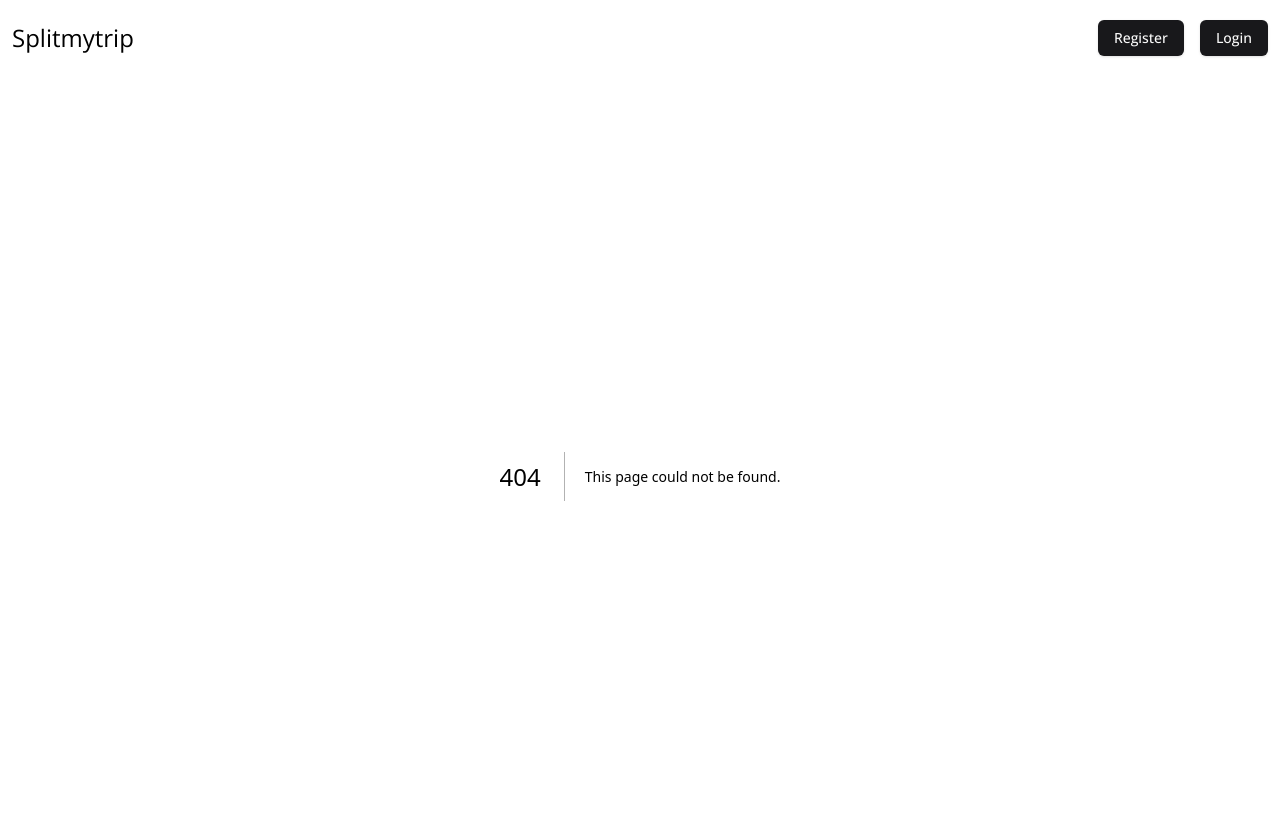
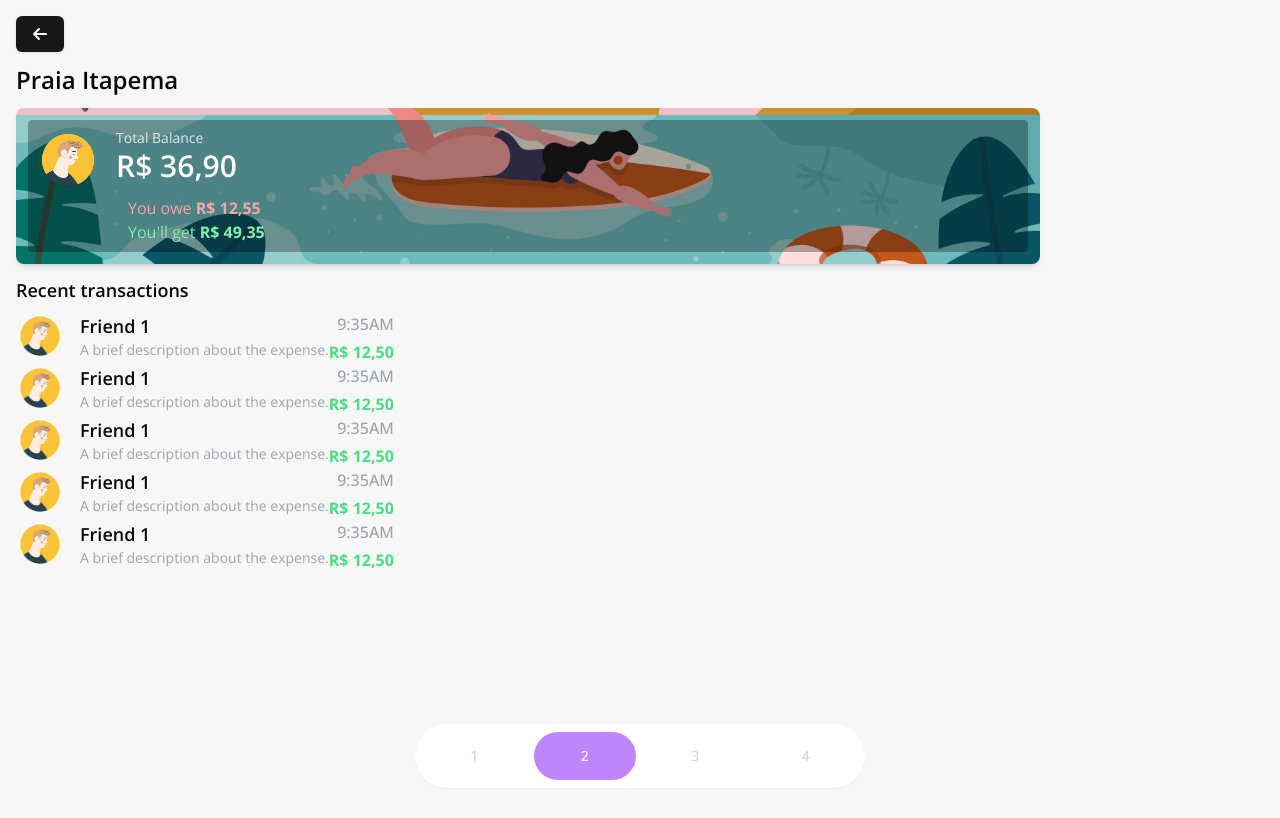
Before and after one commit to pedronunes21/split-my-trip, a Next.js app: page /group/1 in a window 1280 px wide. Before the commit this address had no page. Shown: the top 818 px of the page. Built offline with nearby package versions, Linux system fonts and the light colour scheme.

Commit message:
Creating dynamic group page

```diff
--- /dev/null
+++ b/app/group/[slug]/page.tsx
@@ -0,0 +1,82 @@
+import { Button } from '@/components/ui/button';
+import Image from 'next/image';
+import React from 'react'
+import { FaArrowLeft } from 'react-icons/fa6';
+
+function GroupPage() {
+    return (
+        <div className="flex flex-col justify-center p-4 gap-3">
+            <div>
+                <Button className="flex items-center gap-2">
+                    <FaArrowLeft />
+                </Button>
+            </div>
+            <h3 className='text-2xl font-semibold'>Praia Itapema</h3>
+            <div className="max-w-screen-lg w-full bg-white rounded-lg shadow-md p-3 flex items-start space-x-4 bg-[url('/beach-bg.jpg')] bg-cover bg-center">
+                <div className='flex items-start space-x-4 bg-black bg-opacity-30 rounded-sm p-2 w-full'>
+                    <div className="flex-shrink-0">
+                        <Image
+                            className="h-16 w-16 rounded-full"
+                            src="/avatar.webp"
+                            alt="Profile Picture"
+                            width={64}
+                            height={64}
+                        />
+                    </div>
+                    <div>
+                        <div className="flex flex-col">
+                            <span className="text-sm font-regular text-gray-200">Total Balance</span>
+                            <strong className="text-3xl font-semibold text-white">R$ 36,90</strong>
+                        </div>
+                        <div className="flex flex-col pt-3 pl-3">
+                            <span className="text-red-300">
+                                You owe <strong>R$ 12,55 </strong>
+                            </span>
+                            <span className="text-green-300">
+                                You'll get <strong>R$ 49,35</strong>
+                            </span>
+                        </div>
+                    </div>
+                </div>
+            </div>
+
+            <div>
+                <h3 className="text-lg font-semibold pb-2">Recent transactions</h3>
+                <ul className="flex flex-col">
+                    {Array.from({ length: 5 }).map((_, index) => (
+                        <li key={index} className="flex items-start gap-4">
+                            <div>
+                                <Image
+                                    className="h-12 w-12 rounded-full"
+                                    src="/avatar.webp"
+                                    alt="Profile Picture"
+                                    width={64}
+                                    height={64}
+                                />
+                            </div>
+                            <div>
+                                <div className="flex justify-between items-start">
+                                    <h4 className="text-lg font-semibold m-0">Friend 1</h4>
+                                    <span className="text-md text-gray-400 font-medium">9:35AM</span>
+                                </div>
+                                <div className="flex justify-between items-start">
+                                    <small className="text-sm text-gray-400 font-regular">A brief description about the expense.</small>
+                                    <strong className="whitespace-nowrap text-green-400">R$ 12,50</strong>
+                                </div>
+                            </div>
+                        </li>
+                    ))}
+                </ul>
+            </div>
+
+            <nav className="flex items-center justify-between gap-2 w-[calc(100%-40px)] rounded-full bg-white shadow-sm fixed bottom-3 p-2 h-16 left-[50%] translate-x-[-50%] max-w-[450px]">
+                <Button className="rounded-full w-full h-full bg-white shadow-none text-gray-300">1</Button>
+                <Button className="rounded-full w-full h-full bg-purple-400 shadow-none text-white">2</Button>
+                <Button className="rounded-full w-full h-full bg-white shadow-none text-gray-300">3</Button>
+                <Button className="rounded-full w-full h-full bg-white shadow-none text-gray-300">4</Button>
+            </nav>
+        </div>
+    );
+}
+
+export default GroupPage;
--- a/app/layout.tsx
+++ b/app/layout.tsx
@@ -23,7 +23,7 @@ export default function RootLayout({
       <body
         className={`${openSans.variable} antialiased`}
       >
-        <Header />
+        {/* <Header /> */}
         {children}
       </body>
     </html>
--- a/package.json
+++ b/package.json
@@ -16,6 +16,7 @@
     "next": "15.1.2",
     "react": "^19.0.0",
     "react-dom": "^19.0.0",
+    "react-icons": "^5.4.0",
     "tailwind-merge": "^2.5.5",
     "tailwindcss-animate": "^1.0.7"
   },
```
Also changed, not shown: 2 other files (tests, documents, lock files or other folders).
